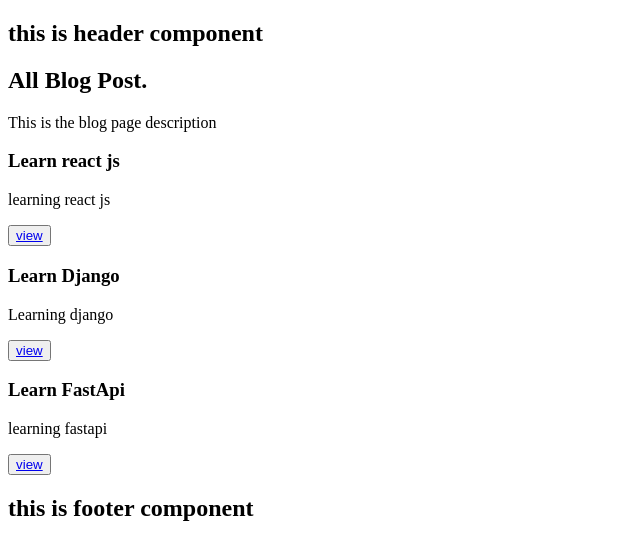
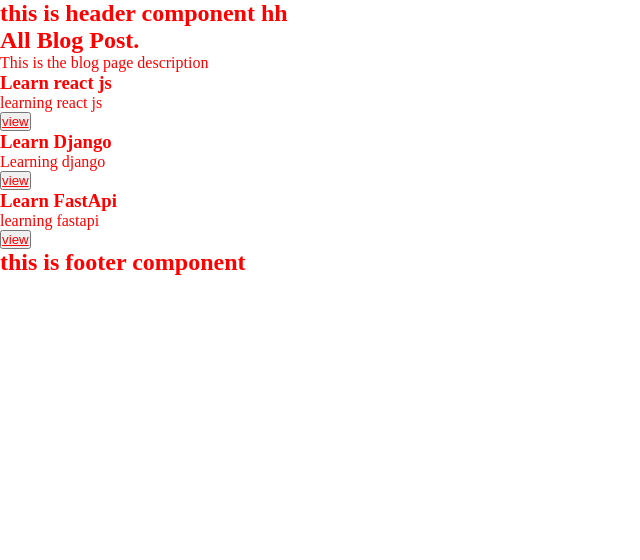
Before and after one commit to Mohimenol-Islam-Munna/DFB_BOOK, a Django app: page /blog/ in a window 1280 px wide. Shown: the top 560 px of the page, without its empty margins (0-640 px from the left). Run offline with Django 4.2, Linux system fonts and the light colour scheme; data comes from the database, SQL or seed files in the repository.

Commit message:
root level static file

```diff
--- /dev/null
+++ b/chapter-four/static/css/_base.css
@@ -0,0 +1,6 @@
+* {
+  margin: 0px;
+  padding: 0px;
+  box-sizing: border-box;
+  color: red;
+}
--- a/chapter-four/templates/_base.html
+++ b/chapter-four/templates/_base.html
@@ -1,13 +1,15 @@
+{% load static %}
 <!DOCTYPE html>
 <html lang="en">
   <head>
     <meta charset="UTF-8" />
     <meta name="viewport" content="width=device-width, initial-scale=1.0" />
     <title>Base Html</title>
+    <link rel="stylesheet" href="{% static 'css/_base.css' %}" />
   </head>
   <body>
     <header>
-      <h2>this is header component</h2>
+      <h2>this is header component hh</h2>
     </header>
     <main>{% block content %} {% endblock %}</main>
     <footer>
```
